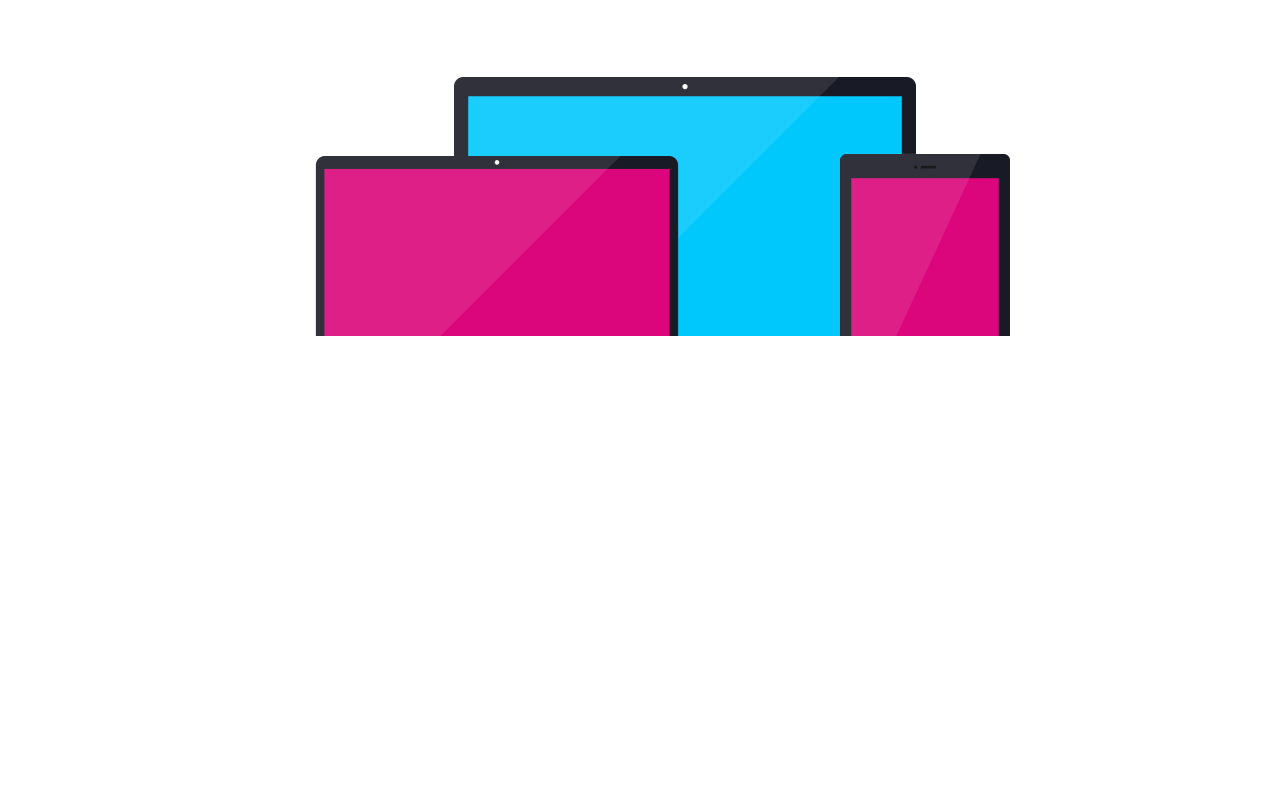
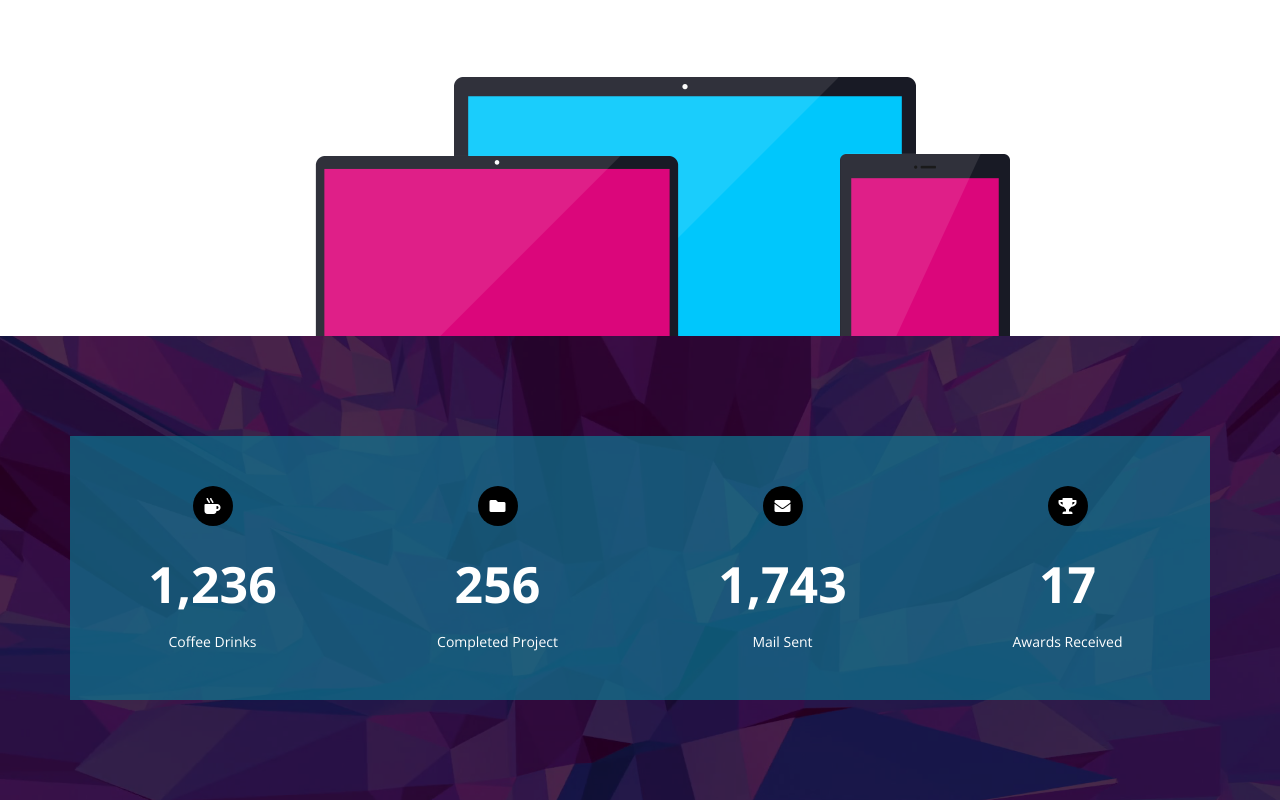
Before and after one commit to ahmed18gaa/HTML_And_CSS_Template_Two, a plain HTML site: page index.html in a window 1280 px wide. Shown: the part 4302-5102 px from the top of the page. Before the commit the page ends 4638 px from the top, so only its background shows below. Drawn offline with nearby package versions, Linux system fonts and the light colour scheme.

Commit message:
Statistics Section

```diff
--- a/css/kasper.css
+++ b/css/kasper.css
@@ -523,3 +523,65 @@ header nav .form i {
   }
 }
 /* End About */
+/* Start Statistics Section */
+.stats {
+  padding-top: var(--section-padding);
+  padding-bottom: var(--section-padding);
+  text-align: center;
+  background-image: url(../images/stats.png);
+  background-size: cover;
+  position: relative;
+}
+.stats::before {
+  content: "";
+  position: absolute;
+  top: 0;
+  left: 0;
+  width: 100%;
+  height: 100%;
+  background-color: rgb(0 0 0 / 70%);
+}
+.stats .container {
+  position: relative;
+  display: flex;
+  flex-wrap: wrap;
+}
+.stats .container .box {
+  color: white;
+  padding: 50px;
+  background-color: var(--transparent-color);
+}
+@media (max-width: 767px) {
+  .stats .container .box {
+    flex-basis: 100%;
+  }
+}
+@media (min-width: 768px) {
+  .stats .container .box {
+    flex-basis: 50%;
+  }
+}
+@media (min-width: 992px) {
+  .stats .container .box {
+    flex-basis: 25%;
+  }
+}
+.stats .container .box i {
+  width: 40px;
+  height: 40px;
+  display: flex;
+  background-color: black;
+  justify-content: center;
+  align-items: center;
+  border-radius: 50%;
+  margin: 0 auto 30px;
+}
+.stats .container .box .number {
+  font-size: 50px;
+  font-weight: bold;
+  margin: 0 0 20px;
+}
+.stats .container .box p {
+  font-size: 14px;
+}
+/* End Statistics Section */
--- a/index.html
+++ b/index.html
@@ -249,5 +249,31 @@
       </div>
     </div>
     <!-- End About -->
+    <!-- Start Statistics Section -->
+    <div class="stats">
+      <div class="container">
+        <div class="box">
+          <i class="fas fa-mug-hot"></i>
+          <div class="number">1,236</div>
+          <p>Coffee Drinks</p>
+        </div>
+        <div class="box">
+          <i class="fas fa-folder"></i>
+          <div class="number">256</div>
+          <p>Completed Project</p>
+        </div>
+        <div class="box">
+          <i class="fas fa-envelope"></i>
+          <div class="number">1,743</div>
+          <p>Mail Sent</p>
+        </div>
+        <div class="box">
+          <i class="fas fa-trophy"></i>
+          <div class="number">17</div>
+          <p>Awards Received</p>
+        </div>
+      </div>
+    </div>
+    <!-- End Statistics Section -->
   </body>
 </html>
```
